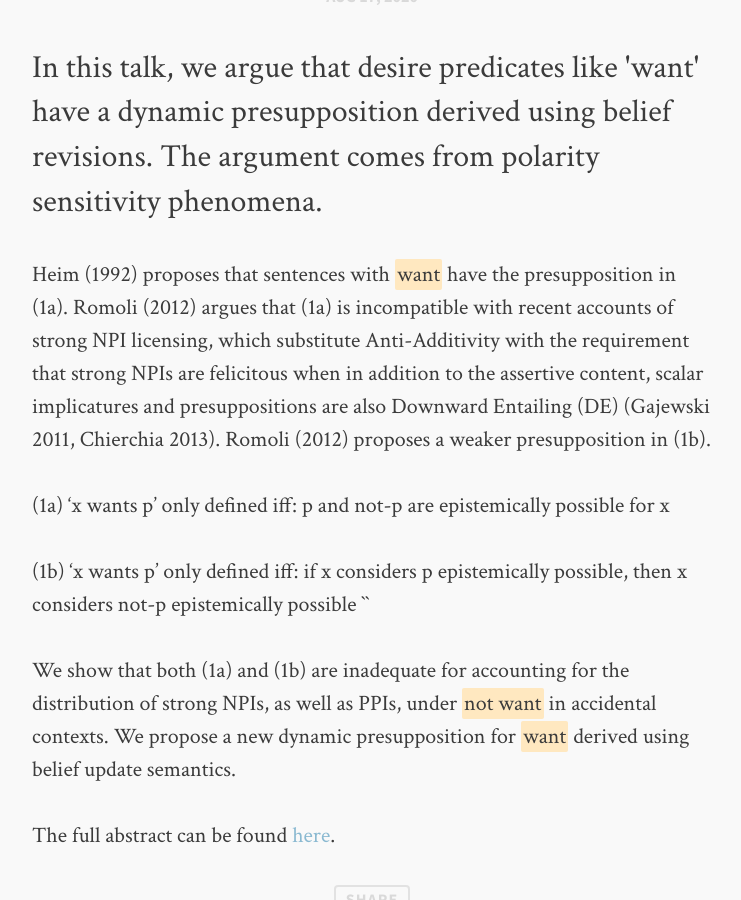
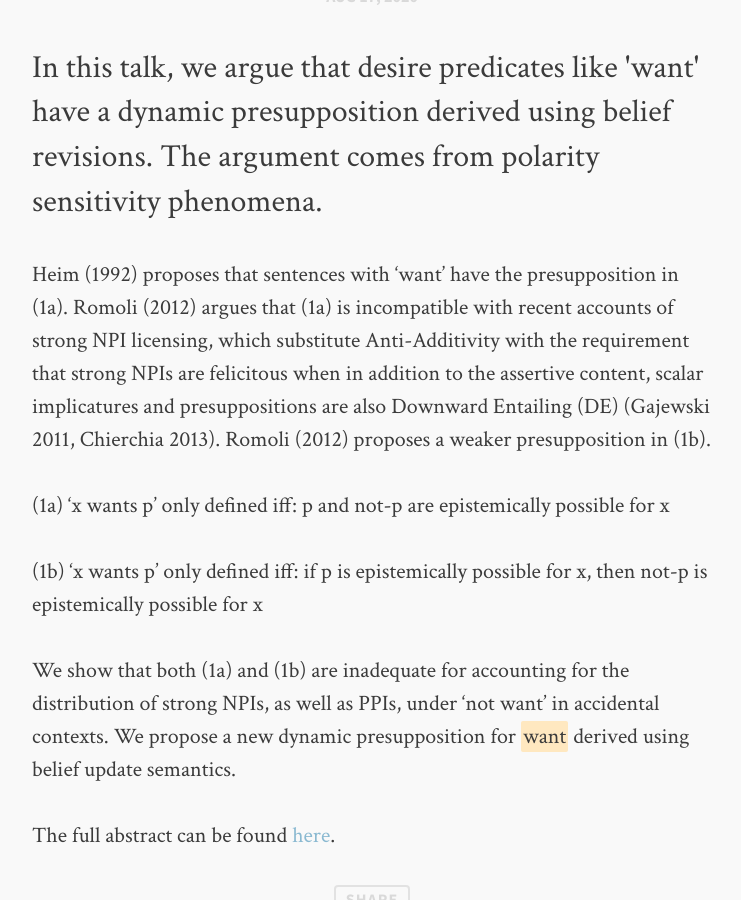
Before and after one commit to julie-goncharov/julie-goncharov.github.io, a Jekyll site: the page built from _posts/2020-08-17-salt30.md, in a window 1280 px wide and 900 px high, scrolled down 835 px. Shown: the whole window, without its empty margins (268-1009 px from the left). Built offline with Jekyll 4.4.1, drawn with Linux system fonts in a browser that asks for light colours; comment, search, counter and statistics services are not loaded.

Commit message:
update file

```diff
--- a/_posts/2020-08-17-salt30.md
+++ b/_posts/2020-08-17-salt30.md
@@ -9,14 +9,16 @@ image:
         feature: soft-trees.jpg
 ---
 
-Heim (1992) proposes that sentences with _want_ have the presupposition in (1a). Romoli (2012) argues that (1a) is incompatible with recent accounts of strong NPI licensing, which substitute Anti-Additivity with the requirement that strong NPIs are felicitous when in addition to the assertive content, scalar implicatures and presuppositions are also Downward Entailing (DE) (Gajewski 2011, Chierchia 2013). Romoli (2012) proposes a weaker presupposition in (1b).
+Heim (1992) proposes that sentences with 'want' have the presupposition in (1a). Romoli (2012) argues that (1a) is incompatible with recent accounts of strong NPI licensing, which substitute Anti-Additivity with the requirement that strong NPIs are felicitous when in addition to the assertive content, scalar implicatures and presuppositions are also Downward Entailing (DE) (Gajewski 2011, Chierchia 2013). Romoli (2012) proposes a weaker presupposition in (1b).
 
+(1a)
+'x wants p' only defined iff:
+p and not-p are epistemically possible for x
 
-(1a) 'x wants p' only defined iff: p and not-p are epistemically possible for x
+(1b)
+‘x wants p' only defined iff:
+if p is epistemically possible for x, then not-p is epistemically possible for x
 
-(1b) ‘x wants p' only defined iff: if x considers p epistemically possible, then x considers not-p epistemically possible
-``
-
-We show that both (1a) and (1b) are inadequate for accounting for the distribution of strong NPIs, as well as PPIs, under _not want_ in accidental contexts. We propose a new dynamic presupposition for _want_ derived using belief update semantics.
+We show that both (1a) and (1b) are inadequate for accounting for the distribution of strong NPIs, as well as PPIs, under 'not want' in accidental contexts. We propose a new dynamic presupposition for _want_ derived using belief update semantics.
 
  The full abstract can be found [here](/docs/want_and_PSIs-SALT30abstract.pdf).
```
